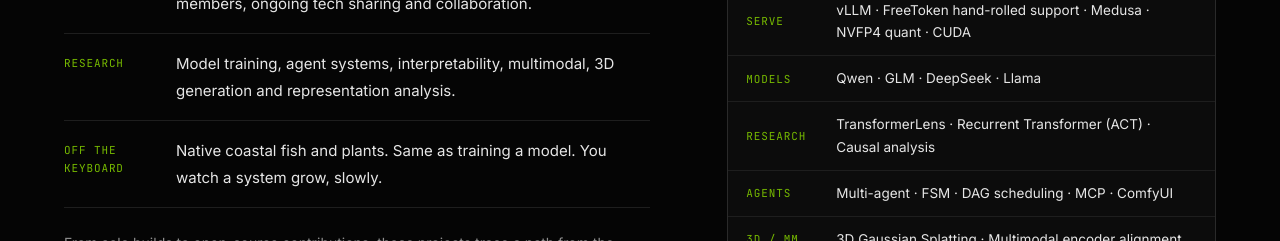
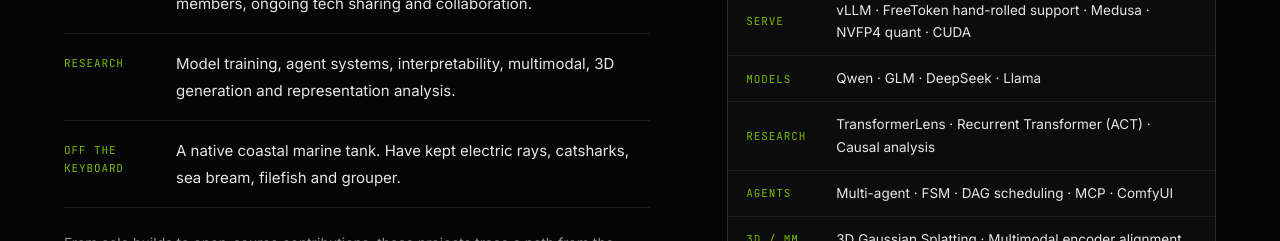
Before and after one commit to Cerynitius/Cerynitius.github.io, a Next.js app: page / in a window 1280 px wide. Shown: the part 1400-1641 px from the top of the page. Built offline with nearby package versions, Linux system fonts and the light colour scheme.

Commit message:
content: SDSZ platform maintained by Alumin-Hydro

```diff
--- a/app/content.ts
+++ b/app/content.ts
@@ -58,7 +58,7 @@
       { label: "背景", text: "北京，高中生。跟随高校课题组做研究，做过算法实习，也给音乐公司做过歌词生成模型。" },
       { label: "社群", text: "发起并运营校内 AI 社团炼丹社，活跃成员 10+，持续做技术分享与协作。" },
       { label: "研究", text: "覆盖模型训练、Agent 系统、可解释性、多模态、3D 生成和表征分析。" },
-      { label: "代码之外", text: "养近海原生鱼和绿植。和训模型是一回事，都是看一个系统慢慢长。" },
+      { label: "代码之外", text: "养近海原生系统，饲养过电鳐、猫鲨、鲷鱼、单棘鲀、石斑等。" },
     ],
     aboutClosing: "从独立开发到开源贡献，这些项目记录了我从应用层到研究层的完整路径。",
     stats: [
@@ -77,7 +77,7 @@
     viewRepo: "GitHub",
     viewModel: "Hugging Face",
     clubIndex: "04",
-    clubLabel: "炼丹社 · ALCHEMY",
+    clubLabel: "炼丹社 · Alchemy",
     clubTitle: ["学生社团，自己的显卡，", "免费给同学用。"],
     clubIntro: "炼丹社是 SDSZ 的学生 AI 社团。我们自己维护一张 RTX PRO 6000，算力有限，推理 API 内部邀请制使用。也做校园平台，接 AI 集成外包。",
     online: "ONLINE",
@@ -133,7 +133,7 @@
       { label: "Background", text: "Beijing, high school. Research with a university lab group, an algorithm internship, and lyric generation models for a music company." },
       { label: "Community", text: "Founded and run Alchemy, the school AI club. 10+ active members, ongoing tech sharing and collaboration." },
       { label: "Research", text: "Model training, agent systems, interpretability, multimodal, 3D generation and representation analysis." },
-      { label: "Off the keyboard", text: "Native coastal fish and plants. Same as training a model. You watch a system grow, slowly." },
+      { label: "Off the keyboard", text: "A native coastal marine tank. Have kept electric rays, catsharks, sea bream, filefish and grouper." },
     ],
     aboutClosing: "From solo builds to open-source contributions, these projects trace a path from the application layer down to research.",
     stats: [
@@ -152,7 +152,7 @@
     viewRepo: "GitHub",
     viewModel: "Hugging Face",
     clubIndex: "04",
-    clubLabel: "ALCHEMY",
+    clubLabel: "Alchemy",
     clubTitle: ["A student club. Our own GPU.", "Free for classmates."],
     clubIntro: "Alchemy is the student AI club at SDSZ. We run our own RTX PRO 6000. Compute is limited, so the inference API is internal and invite-only. We also build campus platforms and take on AI integration work.",
     online: "ONLINE",
```
